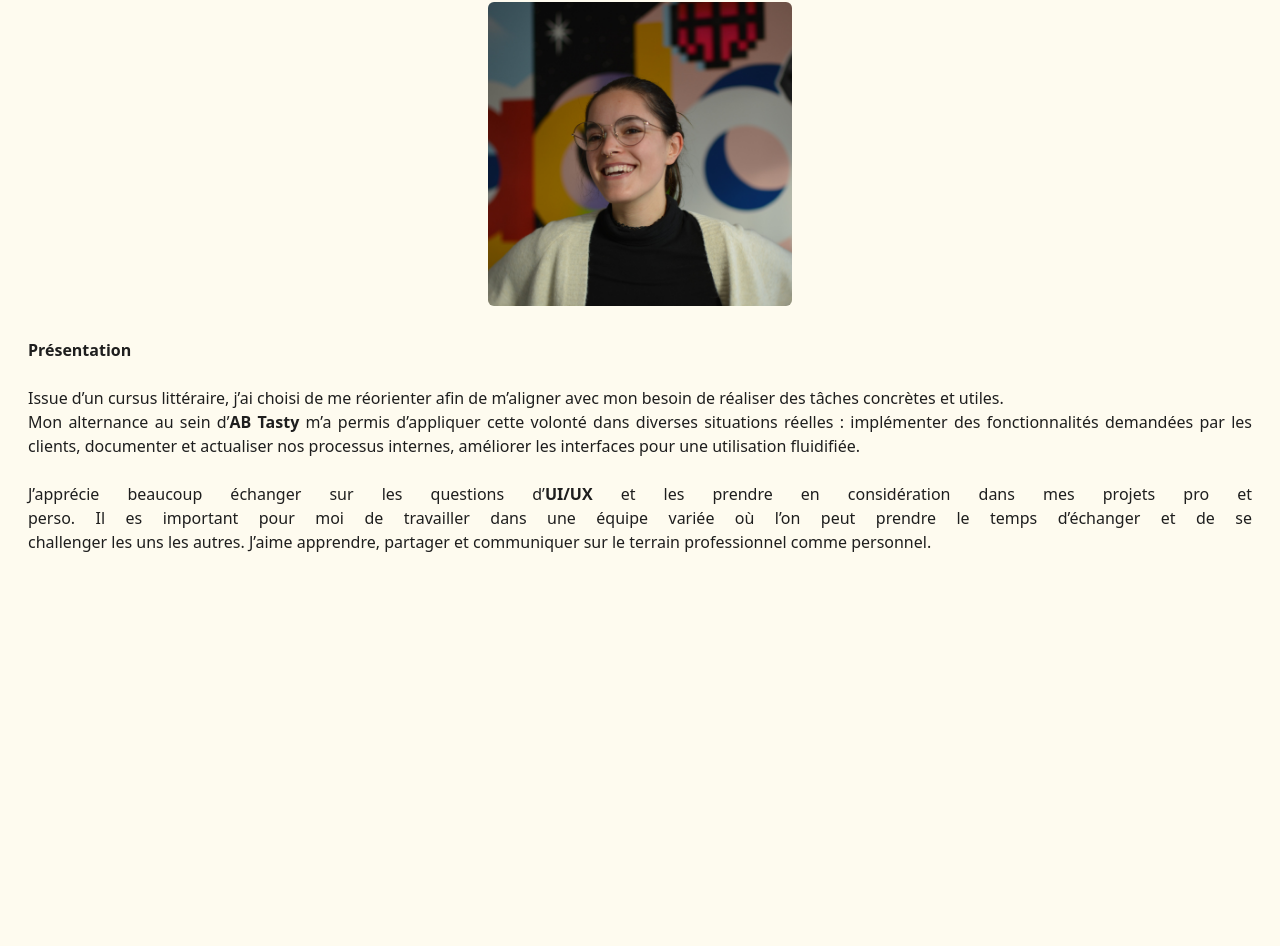
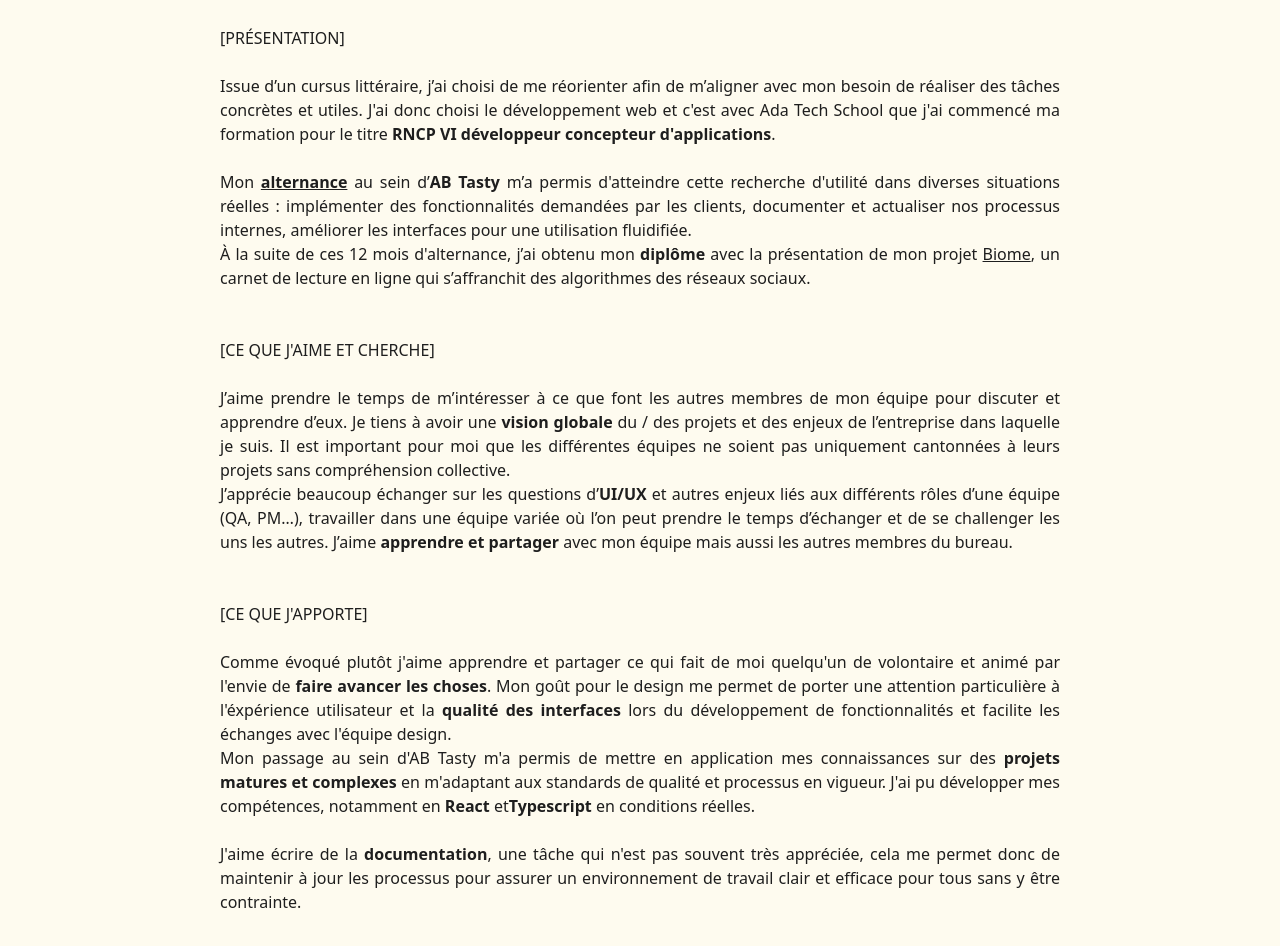
Before and after one commit to aanatema/portfolio-v2, a Next.js app: page /aboutPage in a window 1280 px wide. Shown: the part 168-1114 px from the top of the page. Before the commit the page ends 800 px from the top, so only its background shows below. Built offline with nearby package versions, Linux system fonts and the light colour scheme.

Commit message:
update présentation text

```diff
--- a/src/app/aboutPage/page.tsx
+++ b/src/app/aboutPage/page.tsx
@@ -1,5 +1,3 @@
-import Image from "next/image";
-import pp from "../../../public/pp.jpg";
 import { FolderOpen } from "lucide-react";
 import NavigationBar from "../components/NavigationBar";
 
@@ -7,48 +5,112 @@ export default function AboutPage() {
 	return (
 		<>
 			<NavigationBar />
-			<main className='flex flex-col gap-2 justify-center mx-7 my-10'>
-				<header className='flex flex-1 items-start justify-between border-b border-foreground mb-5 pb-1 md:mx-65'>
+			<main className='flex flex-col gap-2 justify-center mx-7 my-10 md:mx-55'>
+				<header className='flex flex-1 items-start justify-between border-b border-foreground mb-5 pb-1 '>
 					<FolderOpen className='h-8 w-8 shrink-0 stroke-1' />
 					<h1 className='text-left text-md font-medium tracking-wide uppercase self-center'>
 						À propos
 					</h1>
 				</header>
-				<section className='flex justify-center'>
-					<Image
-						src={pp}
-						alt='Romane Boireau photo'
-						className='rounded-sm h-38 w-38 md:h-76 md:w-76 '
-					/>
-				</section>
-				<section>
+				<section className='text-justify'>
 					<br />
-					<header className='font-bold'>Présentation</header>
+					<header className='font-medium uppercase'>
+						[Présentation]
+					</header>
 					<br />
-					<p className='text-balance text-justify'>
+					<p className=''>
 						Issue d’un cursus littéraire, j’ai choisi de me
 						réorienter afin de m’aligner avec mon besoin de réaliser
-						des tâches concrètes et utiles.
+						des tâches concrètes et utiles. J&apos;ai donc choisi le
+						développement web et c&apos;est avec Ada Tech School que
+						j&apos;ai commencé ma formation pour le titre{" "}
+						<strong>
+							RNCP VI développeur concepteur d&apos;applications
+						</strong>
+						.
 						<br />
-						Mon alternance au sein d’
-						<strong>AB Tasty</strong> m’a permis d’appliquer cette
-						volonté dans diverses situations réelles : implémenter
-						des fonctionnalités demandées par les clients,
-						documenter et actualiser nos processus internes,
-						améliorer les interfaces pour une utilisation
+						<br />
+						Mon{" "}
+						<a
+							href='/abtPage'
+							className='underline font-bold'>
+							alternance
+						</a>{" "}
+						au sein d’
+						<strong>AB Tasty</strong> m’a permis d&apos;atteindre
+						cette recherche d&apos;utilité dans diverses situations
+						réelles : implémenter des fonctionnalités demandées par
+						les clients, documenter et actualiser nos processus
+						internes, améliorer les interfaces pour une utilisation
 						fluidifiée.
+						<br />À la suite de ces 12 mois d&apos;alternance, j’ai
+						obtenu mon <strong> diplôme </strong> avec la
+						présentation de mon projet{" "}
+						<a
+							href='/biomePgae'
+							className='underline'>
+							Biome
+						</a>
+						, un carnet de lecture en ligne qui s’affranchit des
+						algorithmes des réseaux sociaux.
 					</p>
 					<br />
-					<p className='text-balance text-justify'>
+					<br />
+					<header className='font-medium uppercase'>
+						[Ce que j&apos;aime et cherche]
+					</header>
+					<br />
+					<p>
+						J’aime prendre le temps de m’intéresser à ce que font
+						les autres membres de mon équipe pour discuter et
+						apprendre d’eux. Je tiens à avoir une{" "}
+						<strong> vision globale </strong> du / des projets et
+						des enjeux de l’entreprise dans laquelle je suis. Il est
+						important pour moi que les différentes équipes ne soient
+						pas uniquement cantonnées à leurs projets sans
+						compréhension collective.
+						<br />
 						J’apprécie beaucoup échanger sur les questions d’
-						<strong>UI/UX</strong> et les prendre en considération
-						dans mes projets pro et perso. Il es important pour moi
-						de travailler dans une équipe variée où l’on peut
-						prendre le temps d’échanger et de se challenger les uns
-						les autres. J’aime apprendre, partager et communiquer
-						sur le terrain professionnel comme personnel.
+						<strong>UI/UX </strong>
+						et autres enjeux liés aux différents rôles d’une équipe
+						(QA, PM…), travailler dans une équipe variée où l’on
+						peut prendre le temps d’échanger et de se challenger les
+						uns les autres. J’aime{" "}
+						<strong>apprendre et partager</strong> avec mon équipe
+						mais aussi les autres membres du bureau.
 					</p>
 					<br />
+					<br />
+					<header className='font-medium uppercase'>
+						[Ce que j&apos;apporte]
+					</header>
+					<br />
+					<p>
+						Comme évoqué plutôt j&apos;aime apprendre et partager ce
+						qui fait de moi quelqu&apos;un de volontaire et animé
+						par l&apos;envie de{" "}
+						<strong> faire avancer les choses</strong>. Mon goût
+						pour le design me permet de porter une attention
+						particulière à l&apos;éxpérience utilisateur et la
+						<strong> qualité des interfaces </strong>lors du
+						développement de fonctionnalités et facilite les
+						échanges avec l&apos;équipe design.
+						<br />
+						Mon passage au sein d&apos;AB Tasty m&apos;a permis de
+						mettre en application mes connaissances sur des{" "}
+						<strong>projets matures et complexes</strong> en
+						m&apos;adaptant aux standards de qualité et processus en
+						vigueur. J&apos;ai pu développer mes compétences,
+						notamment en <strong>React</strong> et
+						<strong>Typescript</strong> en conditions réelles.
+						<br />
+						<br />
+						J&apos;aime écrire de la <strong>documentation</strong>,
+						une tâche qui n&apos;est pas souvent très appréciée,
+						cela me permet donc de maintenir à jour les processus
+						pour assurer un environnement de travail clair et
+						efficace pour tous sans y être contrainte.
+					</p>
 				</section>
 			</main>
 		</>
```
